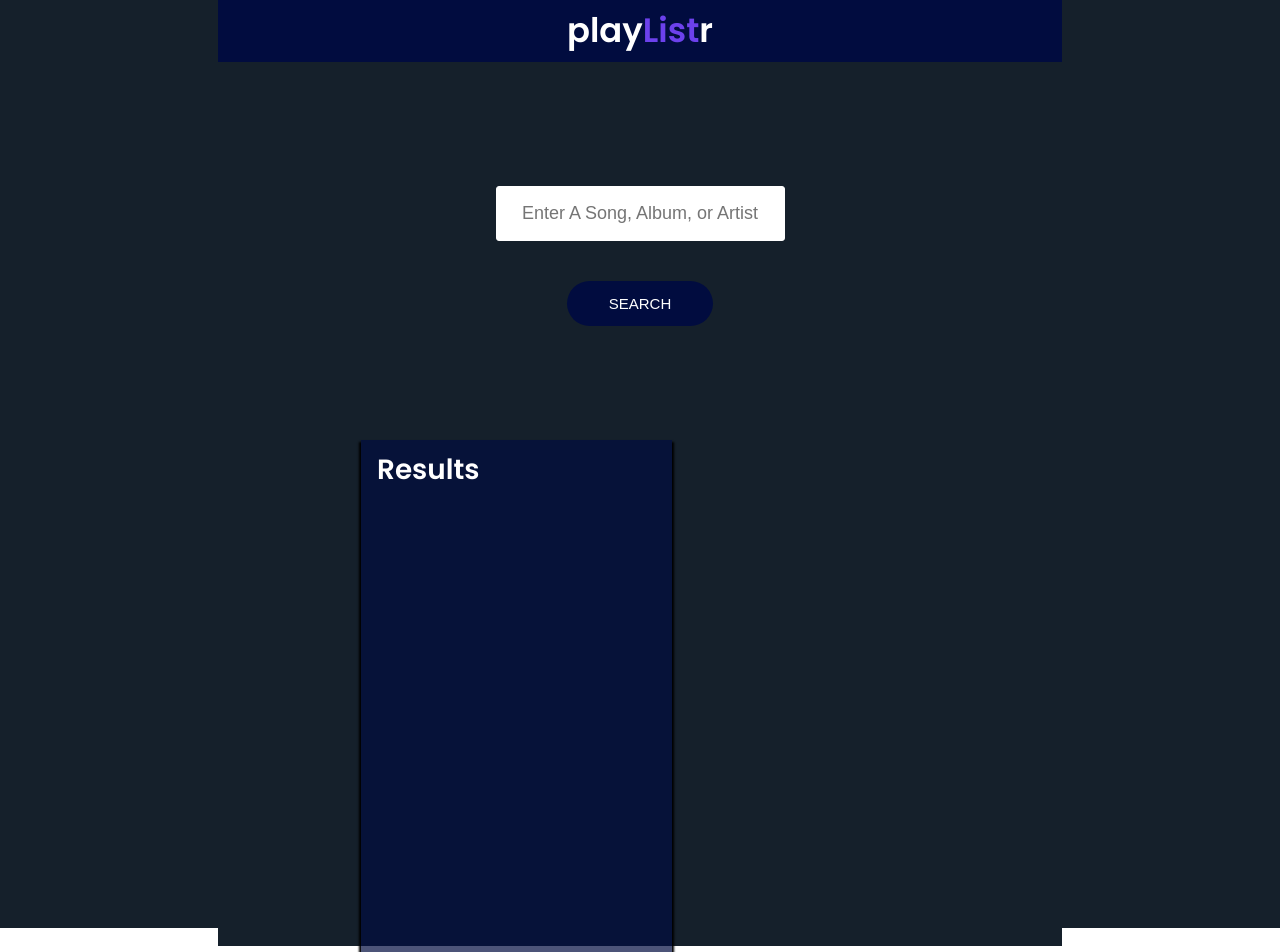
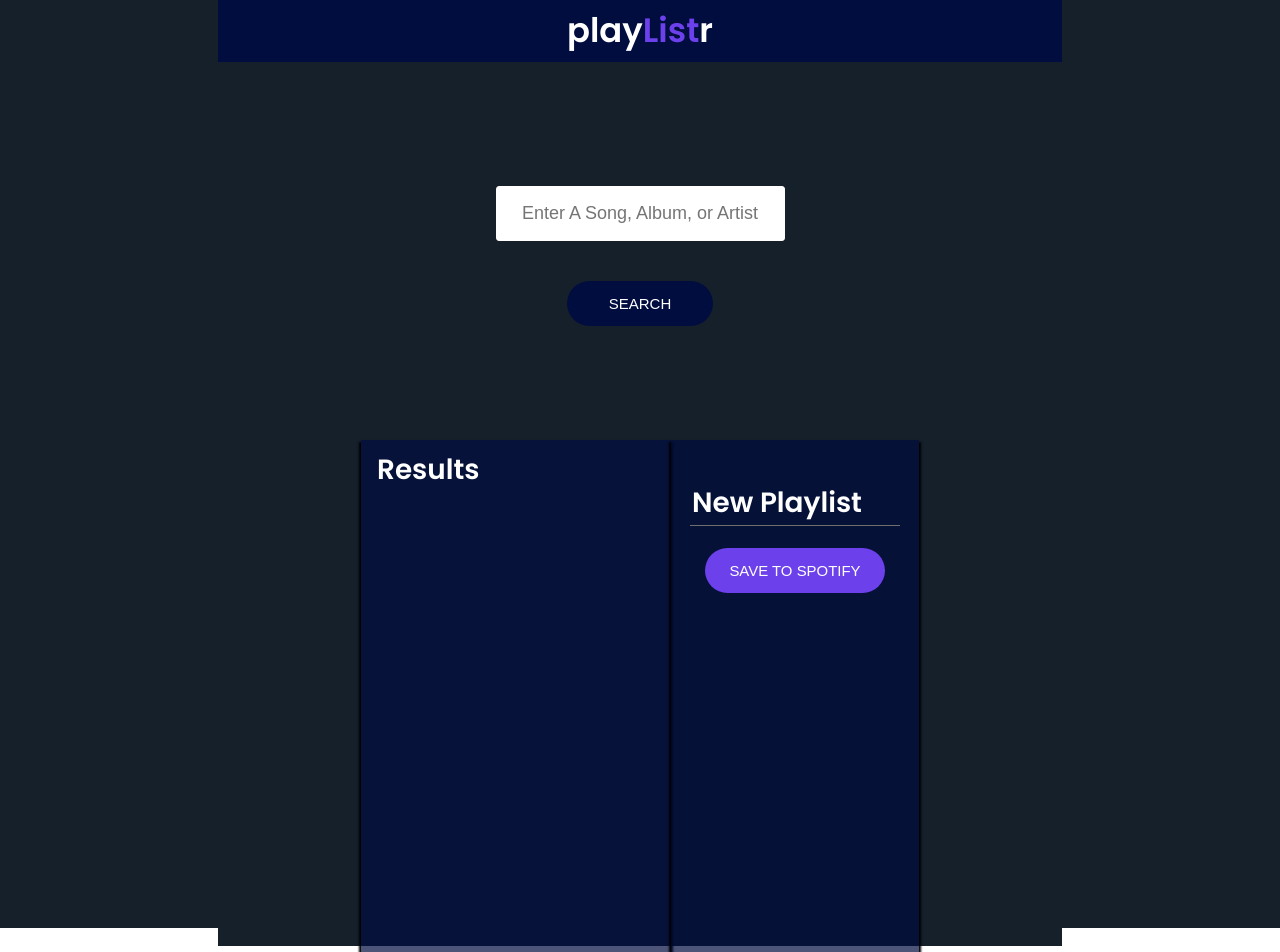
Before and after one commit to trash-merlin/playlistr, a React (Create React App) app: page / in a window 1280 px wide. Shown: the top 952 px of the page. Built offline with nearby package versions, Linux system fonts and the light colour scheme.

Commit message:
Added Playlist component

```diff
--- a/src/Components/App/App.js
+++ b/src/Components/App/App.js
@@ -1,3 +1,4 @@
+import Playlist from '../Playlist/Playlist';
 import SearchBar from '../SearchBar/SearchBar';
 import SearchResults from '../SearchResults/SearchResults';
 import './App.css';
@@ -10,6 +11,7 @@
         <SearchBar />
         <div className="App-playlist">
           <SearchResults />
+          <Playlist />
         </div>
       </div>
     </div>
--- a/src/Components/Playlist/Playlist.css
+++ b/src/Components/Playlist/Playlist.css
@@ -0,0 +1,52 @@
+.Playlist {
+    display: flex;
+    flex-direction: column;
+    align-items: center;
+    overflow-y: scroll;
+    width: 37%;
+    max-height: 950px;
+    padding: 2.27rem 1.16rem;
+    background-color: rgba(1, 12, 63, 0.7);
+    box-shadow: 0 4px 2px 2px #000000;
+  }
+
+  .Playlist input {
+    width: 100%;
+    border: 0;
+    outline: 0;
+    background: transparent;
+    border-bottom: 1px solid #6f6f6f;
+    font-family: 'Poppins', sans-serif;
+    font-size: 1.55rem;
+    color: #fff;
+  }
+
+  .Playlist-save {
+    cursor: pointer;
+    width: 10rem;
+    padding: .77rem 0;
+    border-radius: 54px;
+    border-width: 0px;
+    margin-top: 1.27rem;
+    background-color: #6c41ec;
+    text-align: center;
+    font-size: .83rem;
+    transition: background-color .25s;
+    color: #fff;
+    font-weight: 500;
+  }
+
+  .Playlist-save:hover {
+    background-color: rgba(108, 65, 233, .7);
+  }
+
+  ::-webkit-scrollbar {
+      width: 0px;
+      background: transparent;
+  }
+
+  @media only screen and (max-width: 1020px) {
+    .Playlist {
+      width: 90%;
+    }
+  }
--- a/src/Components/Playlist/Playlist.js
+++ b/src/Components/Playlist/Playlist.js
@@ -0,0 +1,13 @@
+import './Playlist.css';
+
+function Playlist() {
+    return(
+        <div className={"Playlist"}>
+            <input defaultValue="New Playlist"/>
+            {/*<!-- Add a TrackList component -->*/}
+            <button className="Playlist-save">SAVE TO SPOTIFY</button>
+        </div>
+    )
+}
+
+export default Playlist;
--- a/src/Components/SearchBar/SearchBar.js
+++ b/src/Components/SearchBar/SearchBar.js
@@ -1,9 +1,9 @@
 import './SearchBar.css';
 function SearchBar() {
     return(
-        <div class="SearchBar">
+        <div className="SearchBar">
             <input placeholder="Enter A Song, Album, or Artist" />
-            <button class="SearchButton">SEARCH</button>
+            <button className="SearchButton">SEARCH</button>
         </div>
     );
 }
```
